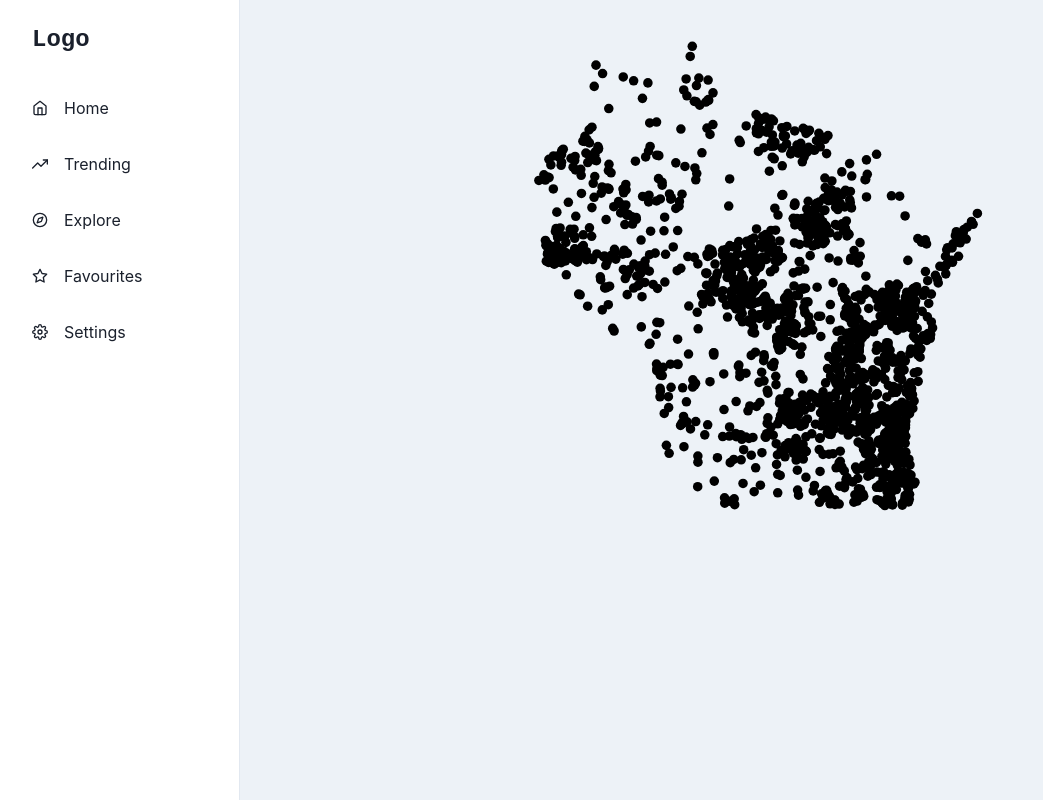
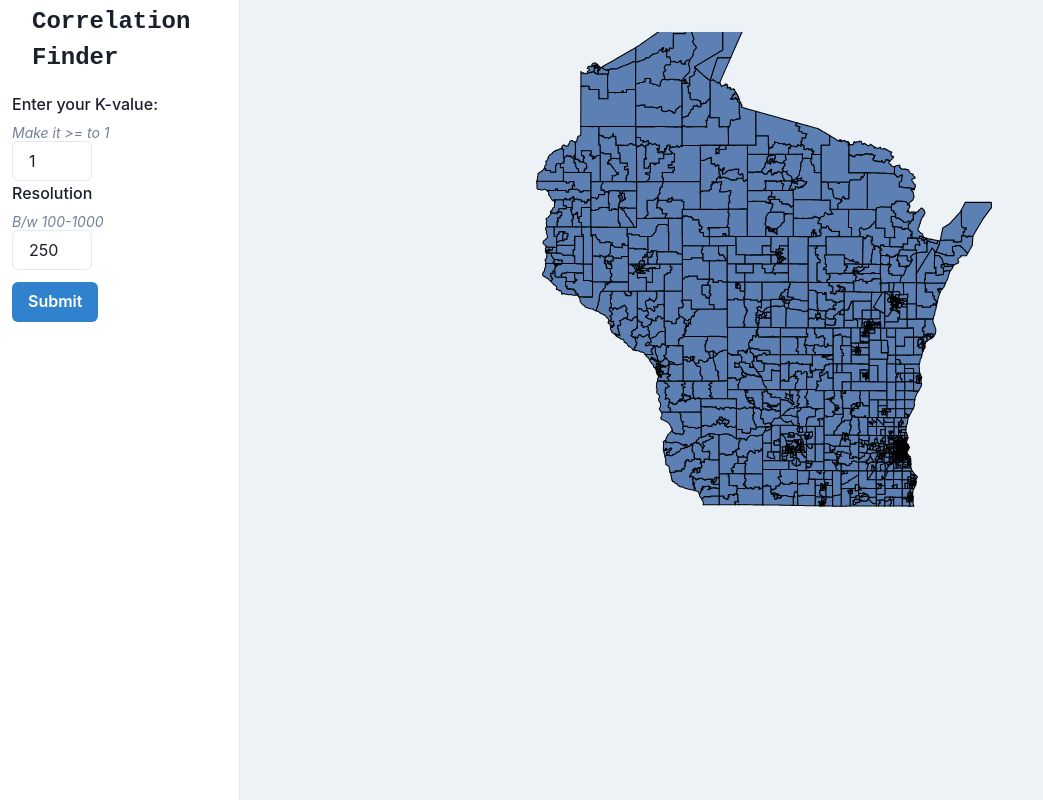
Before and after one commit to freestok/heroku, a React (Create React App) app in the folder frontend/: page /nitrate-cancer in a window 1280 px wide. Shown: the whole page, without its empty margins (0-1043 px from the left). Built offline with nearby package versions, Linux system fonts and the light colour scheme.

Commit message:
front end skeleton established, need to add mroe functionality

```diff
--- a/frontend/src/components/D3Map/D3Map.tsx
+++ b/frontend/src/components/D3Map/D3Map.tsx
@@ -13,7 +13,7 @@ interface D3MapProps { data: any }
 
 const width = 500;
 const height = 950;
-
+let zoomLevel = 0;
 function zoomed(g: any) {
   g
     .selectAll('path') // To prevent stroke width from scaling
@@ -45,6 +45,7 @@ const D3Map: FC<D3MapProps> = (props: D3MapProps) => {
 
       // const topoFeat = topojson.feature
       const nitrateTopo = topojson.feature(nitrateFile, nitrateFile.objects.nitrate_wgs84);
+      const tractsTopo = topojson.feature(tractsFile, tractsFile.objects.cancer_tracts_wgs84)
       console.log('nitrateTopo', nitrateTopo);
       // const height = svgRef.current.clientHeight
       // const width = svgRef.current.clientWidth
@@ -56,7 +57,8 @@ const D3Map: FC<D3MapProps> = (props: D3MapProps) => {
       const path = d3.geoPath().projection(projRef.current)
       // if (props.data.length) {
       // }
-      renderChart(nitrateTopo, path)
+      // renderChart(nitrateTopo, path);
+      renderChart(tractsTopo, path);
 
     }
     setData();
@@ -75,12 +77,22 @@ const D3Map: FC<D3MapProps> = (props: D3MapProps) => {
       .data(data.features).enter().append('path')
       .attr('class', (d: any) => d.properties.name)
       .attr('d', path)
-      .style('fill', (d: any) => 'black');
+      .style('fill', (d: any) => '#5d80b4')
+      .style("stroke-width", "1")
+      .style("stroke", "black");
 
 
     const zoom = d3.zoom()
       .scaleExtent([1, 8])
-      .on('zoom',  (event) => g.selectAll('path').attr('transform', event.transform));
+      .on('zoom',  (event) => {
+
+        g.selectAll('path').attr('transform', event.transform);
+    //     g.selectAll("circle")
+    //     .attr("d", path.projection(projRef.current))
+    //     .attr("r", 5/event.scale);
+    // g.selectAll("path")
+    //     .attr("d", path.projection(projRef.current));
+      });
     svg.call(zoom);
   };
   //////////////////////////////////////////////////////
--- a/frontend/src/components/NitrateCancer/NitrateCancer.tsx
+++ b/frontend/src/components/NitrateCancer/NitrateCancer.tsx
@@ -13,7 +13,15 @@ import {
   useDisclosure,
   BoxProps,
   FlexProps,
+  FormControl,
+  FormLabel,
+  Input,
+  FormHelperText,
+  FormErrorMessage,
+  Button
 } from '@chakra-ui/react';
+
+import { Textarea } from '@chakra-ui/react';
 import {
   FiHome,
   FiTrendingUp,
@@ -21,6 +29,7 @@ import {
   FiStar,
   FiSettings,
   FiMenu,
+  FiMap
 } from 'react-icons/fi';
 import { IconType } from 'react-icons';
 import { ReactText } from 'react';
@@ -79,7 +88,7 @@ const NitrateCancer: FC<any> = ({ children }: { children: ReactNode }) => {
       <MobileNav display={{ base: 'flex', md: 'none' }} onOpen={onOpen} />
       <Box ml={{ base: 0, md: 60 }} p="4">
         {children}
-        <D3Map data={files}/>
+        <D3Map data={files} />
       </Box>
     </Box>
   );
@@ -99,19 +108,39 @@ const SidebarContent = ({ onClose, ...rest }: SidebarProps) => {
       pos="fixed"
       h="full"
       {...rest}>
-      <Flex h="20" alignItems="center" mx="8" justifyContent="space-between">
+      <Flex h="20" alignItems="center" marginBottom={3} mx="8" justifyContent="space-between">
         <Text fontSize="2xl" fontFamily="monospace" fontWeight="bold">
-          Logo
+          Correlation Finder
         </Text>
         <CloseButton display={{ base: 'flex', md: 'none' }} onClick={onClose} />
       </Flex>
-      {LinkItems.map((link) => (
-        <NavItem key={link.name} icon={link.icon}>
-          {link.name}
-        </NavItem>
-      ))}
+      {/* <TextItem key="test" icon={FiSettings}>
+        test
+      </TextItem> */}
+      <FormControl marginLeft={3}>
+        <FormLabel >Enter your K-value:</FormLabel>
+        <FormHelperText><em>Make it {'>='} to 1</em></FormHelperText>
+        <Input type={'number'} min={1} defaultValue={1} width='5em'/>
+
+        <FormLabel >Resolution</FormLabel>
+        <FormHelperText><em>B/w 100-1000</em></FormHelperText>
+        <Input type={'number'} min={100} max={1000} defaultValue={250} width='5em' />
+      </FormControl>
+      <Button onClick={() => makeRequest()} type="submit" ml={3} mt={3} colorScheme="blue">Submit</Button>
+      {/* {LinkItems.map((link) => ( */}
+        {/* <NavItem key={link.name} icon={link.icon}> */}
+          {/* {link.name} */}
+        {/* </NavItem> */}
+      {/* ))} */}
     </Box>
   );
+};
+
+const makeRequest = () => {
+  console.log('hi');
+  // fetch('api/time').then(res => res.json()).then(data => {
+  //   setCurrentTime(data.time);
+  // });
 };
 
 interface NavItemProps extends FlexProps {
@@ -121,6 +150,39 @@ interface NavItemProps extends FlexProps {
 const NavItem = ({ icon, children, ...rest }: NavItemProps) => {
   return (
     <Link href="#" style={{ textDecoration: 'none' }} _focus={{ boxShadow: 'none' }}>
+      <Flex
+        align="center"
+        p="4"
+        mx="4"
+        borderRadius="lg"
+        role="group"
+        cursor="pointer"
+        _hover={{
+          bg: 'cyan.400',
+          color: 'white',
+        }}
+        {...rest}>
+        {icon && (
+          <Icon
+            mr="4"
+            fontSize="16"
+            _groupHover={{
+              color: 'white',
+            }}
+            as={icon}
+          />
+        )}
+        {children}
+      </Flex>
+    </Link>
+  );
+};
+const TextItem = ({ icon, children, ...rest }: NavItemProps) => {
+  return (
+    <Link href="#" style={{ textDecoration: 'none' }} _focus={{ boxShadow: 'none' }}>
+      <Textarea>
+        test
+      </Textarea>
       <Flex
         align="center"
         p="4"
```
